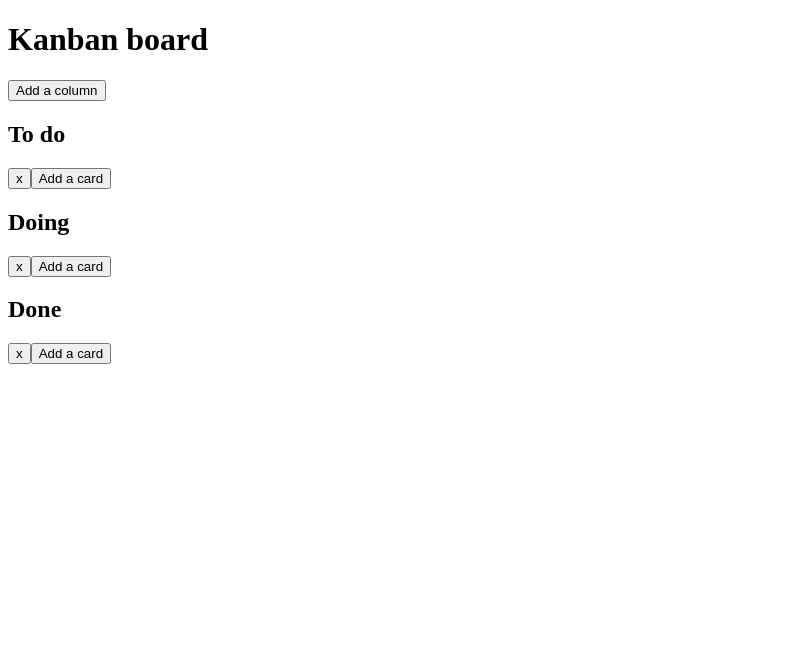
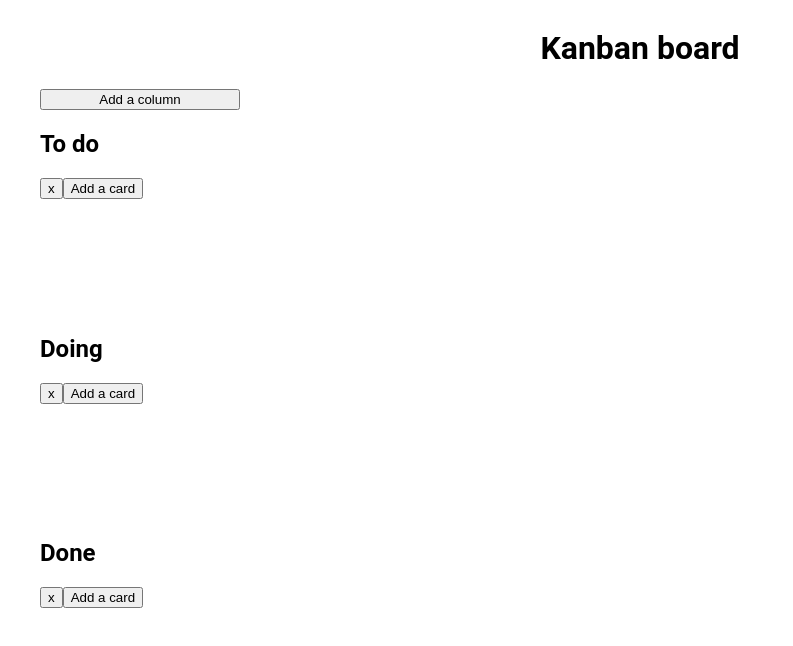
Before and after one commit to dkolo/JS_Kanban_Board, a plain HTML site: page index.html in a window 1280 px wide. Shown: the whole page, without its empty margins (0-793 px from the left). Drawn offline with nearby package versions, Linux system fonts and the light colour scheme.

Commit message:
Add .board flexbox styles and change default font in css/style.css

```diff
--- a/css/style.css
+++ b/css/style.css
@@ -1,5 +1,28 @@
+body {
+	font-family: 'Roboto', sans-serif;
+}
+
+.board {
+	display: -webkit-flex;
+	display: flex;
+	-webkit-flex-direction: column;
+	flex-direction: column;
+	margin: 0 auto;
+	width: 1200px;
+}
+
+h1 {
+	text-align: center;
+}
+
+.create-column {
+	width: 200px;
+}
+
+.column-card-list {
+	min-height: 100px;
+}
+
 .card-placeholder {
 	background: blue;
-	with: 400px;
-	height: 300px;
 }
```
